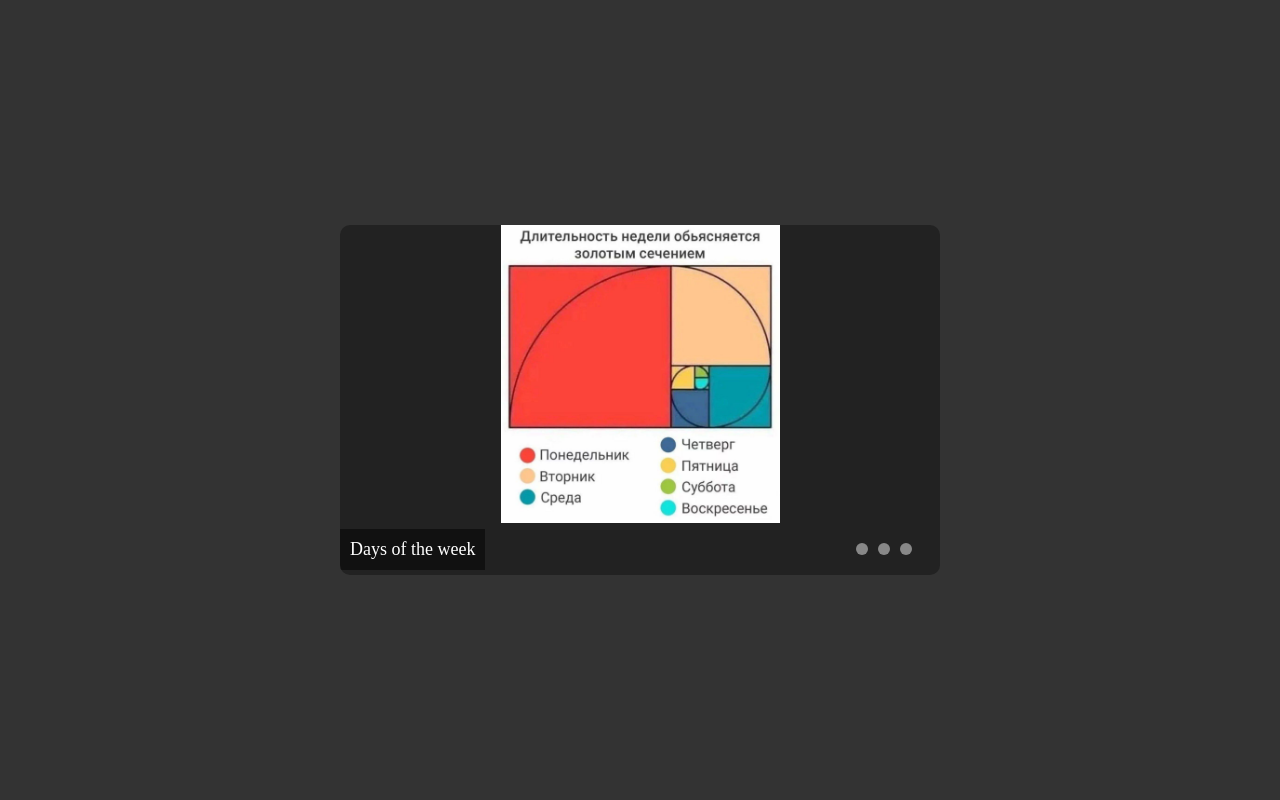
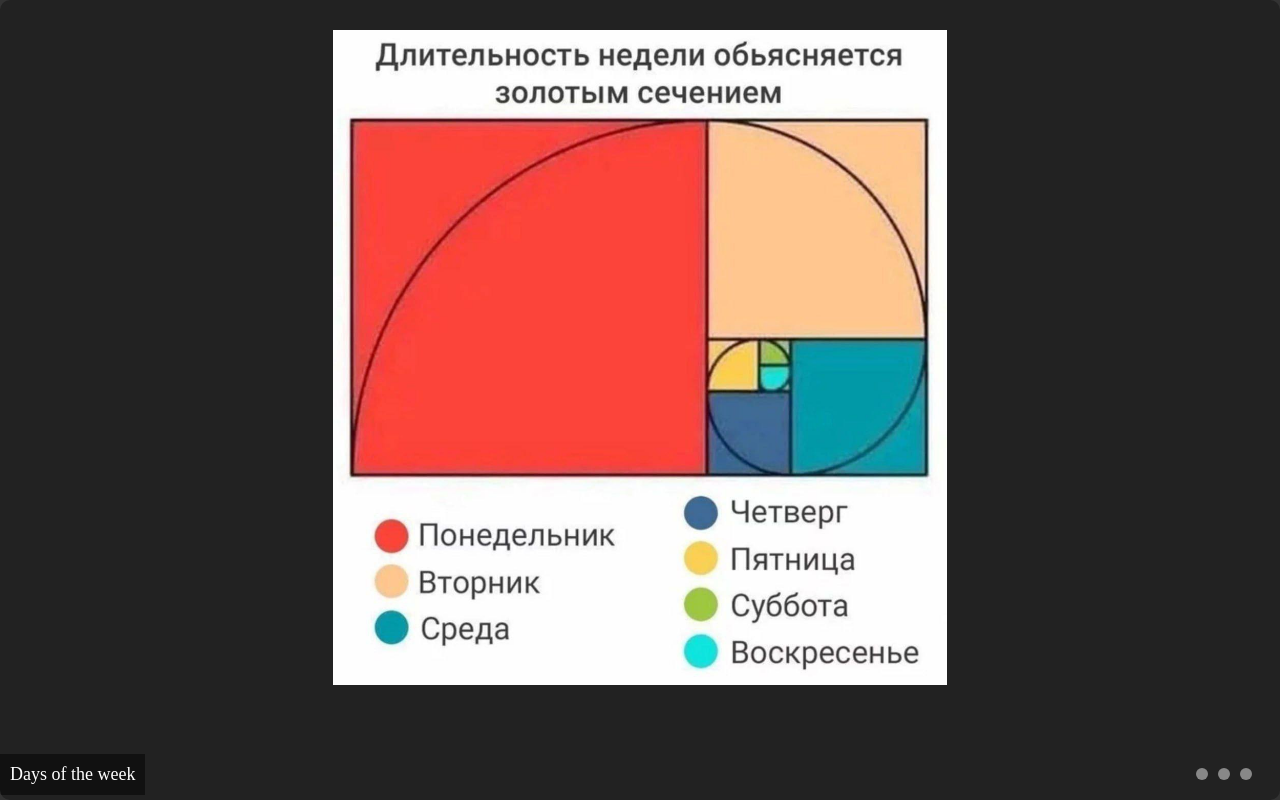
Before and after one commit to lady-viktoria/cssMemeSlider, a plain HTML site: page index.html in a window 1280 px wide. Drawn offline with Linux system fonts and the light colour scheme.

Commit message:
feat: slider (Sun, Sep 15, 2024 11:20:07 PM)

```diff
--- a/style.css
+++ b/style.css
@@ -13,9 +13,10 @@ body {
 }
 
 .slider {
+  padding-top: 30px;
   position: relative;
-  width: 600px;
-  height: 350px;
+  width: 100%;
+  height: 100%;
   overflow: hidden;
   border-radius: 10px;
   background-color: #222;
```
